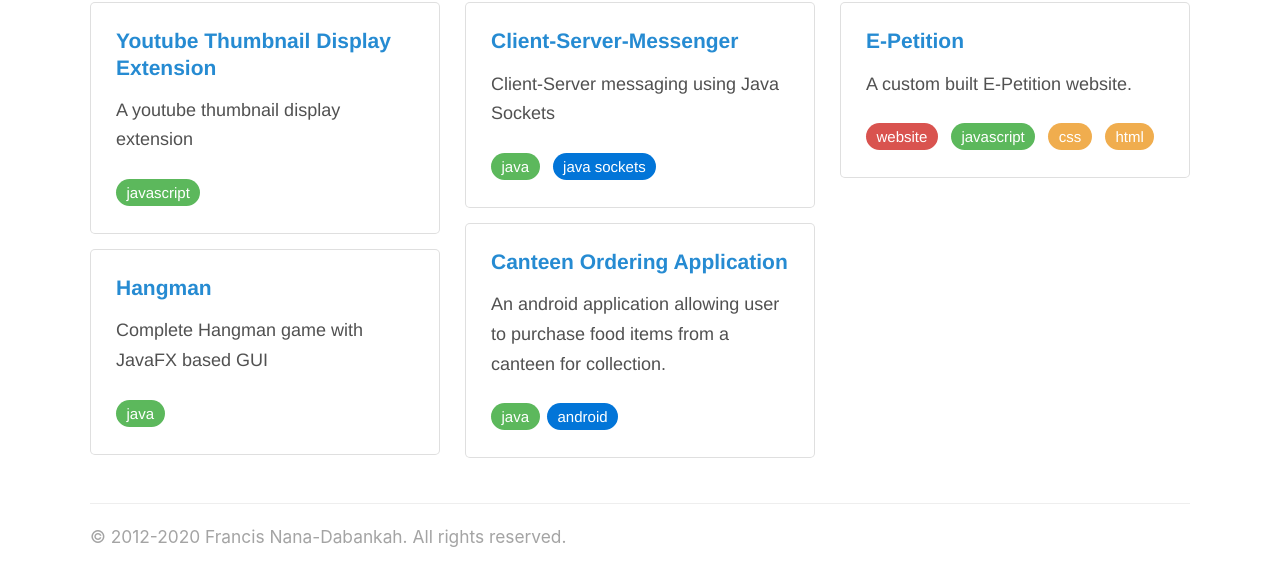
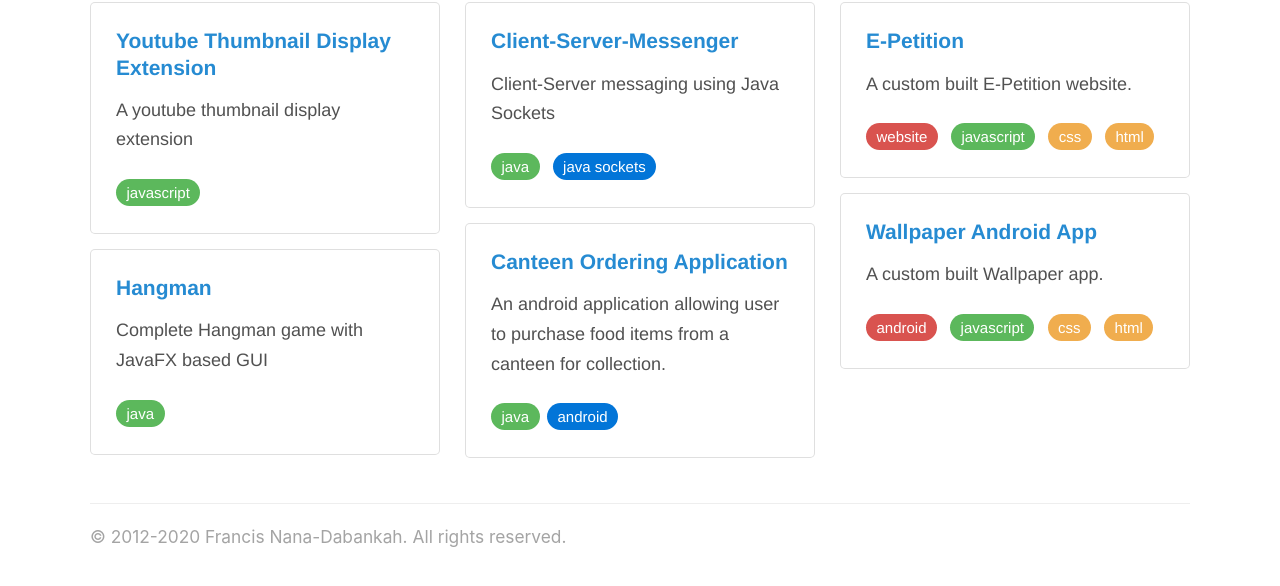
Before and after one commit to francisnd96/francisnd96.github.io, a website: page projects.html in a window 1280 px wide. Shown: the part 182-768 px from the top of the page. Drawn offline with Linux system fonts and the light colour scheme; a web font is replaced by a local one.

Commit message:
added wallpaper app

```diff
--- a/projects.html
+++ b/projects.html
@@ -84,6 +84,21 @@
                                 class="badge badge-pill badge-default projects-tag projects-tag-prefix-markup"
                                 data-project-tag="markup-html">html</span></p></div>
                 </div>
+                <div class="card project-card"
+                     data-project-tags="cat-website,lang-javascript,markup-css,markup-html">
+                    <div class="card-block project-card-block"><h4 class="card-title project-card-title"><a
+                            href="https://github.com/francisnd96/WallpaperApp">Wallpaper Android App</a></h4>
+                        <p class="card-text project-card-description">A custom built Wallpaper app.</p>
+                        <p class="card-text"><span
+                                class="badge badge-pill badge-default projects-tag projects-tag-prefix-cat"
+                                data-project-tag="cat-website">android</span> <span
+                                class="badge badge-pill badge-default projects-tag projects-tag-prefix-lang"
+                                data-project-tag="lang-javascript">javascript</span> <span
+                                class="badge badge-pill badge-default projects-tag projects-tag-prefix-markup"
+                                data-project-tag="markup-css">css</span> <span
+                                class="badge badge-pill badge-default projects-tag projects-tag-prefix-markup"
+                                data-project-tag="markup-html">html</span></p></div>
+                </div>
             </div>
         </div>
     </div>
```
